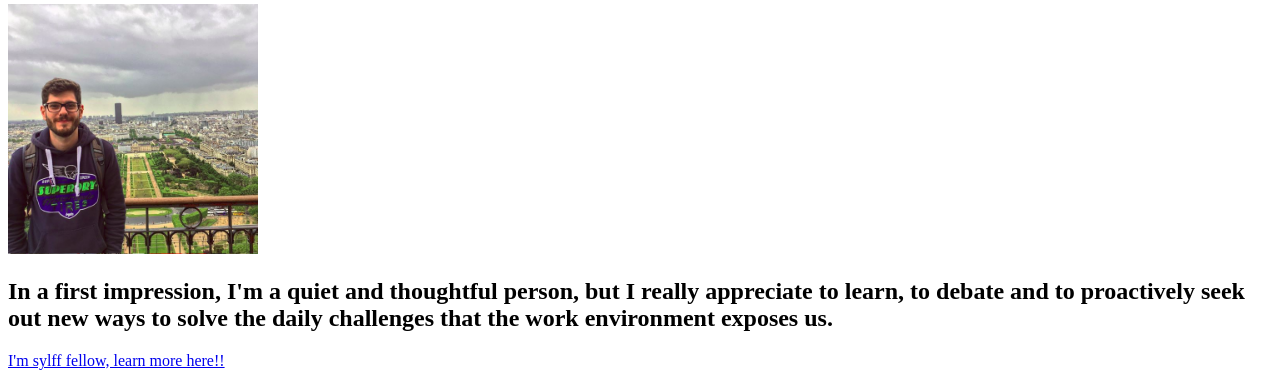
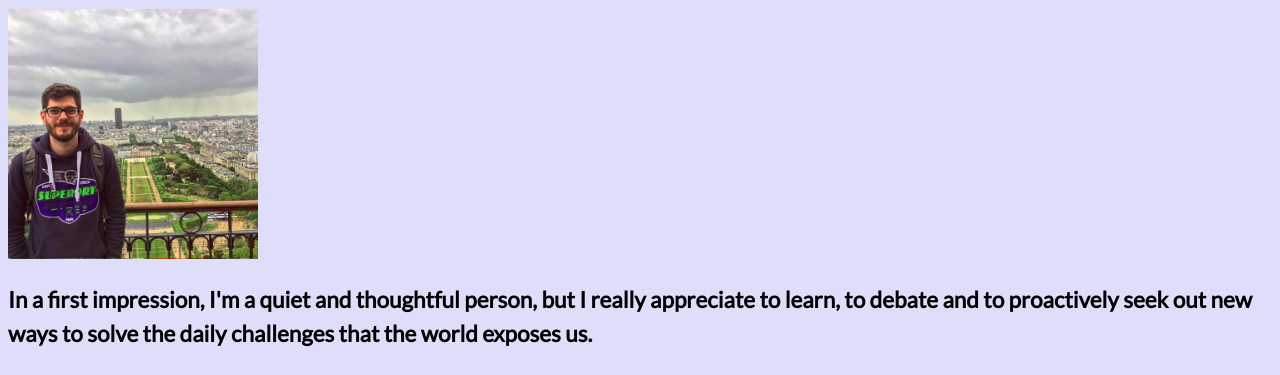
Before and after one commit to matheusbarancelli/profile, a plain HTML site: page index.html in a window 1280 px wide. Shown: the part 76-451 px from the top of the page. Drawn offline with Linux system fonts and the light colour scheme.

Commit message:
Added fonts & colors to my profile page

```diff
--- a/index.html
+++ b/index.html
@@ -9,6 +9,8 @@
   <meta charset="utf-8">
   <!-- Fontawesome Stylesheet -->
   <link rel="stylesheet" href="https://use.fontawesome.com/releases/v5.6.3/css/all.css">
+  <link rel="stylesheet" href="style.css">
+  <link href="https://fonts.googleapis.com/css?family=Lato&display=swap" rel="stylesheet">
 
 </head>
 <body>
@@ -18,7 +20,7 @@
 
   <h2>In a first impression, I'm a quiet and thoughtful person, but I really
   appreciate to learn, to debate and to proactively seek out new ways to solve
-  the daily challenges that the work environment exposes us.</h2>
+  the daily challenges that the world exposes us. </h2>
 
   <a href="https://www.sylff.org/fellows/matheus-barancelli/" target="_blank">
     I'm sylff fellow, learn more here!!
--- /dev/null
+++ b/style.css
@@ -0,0 +1,19 @@
+body {
+
+  background-color: #deddfa;
+  font-family: Lato;
+  color: black;
+  font-size: 15px;
+  line-height: 1.5;
+}
+
+a {
+  color: #21bf73;
+  text-decoration:;
+
+}
+
+a:hover {
+
+  color: #d45d79;
+}
```
